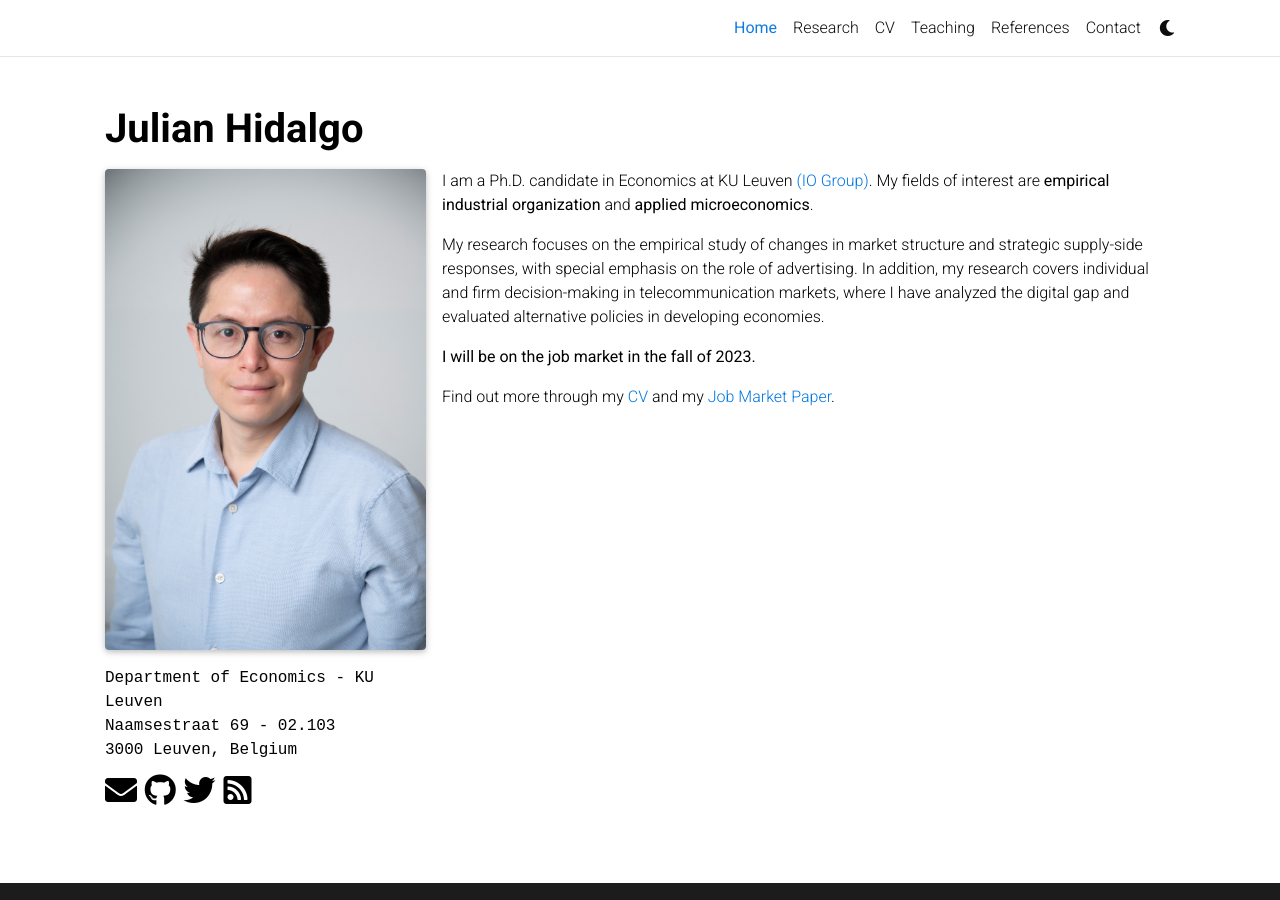
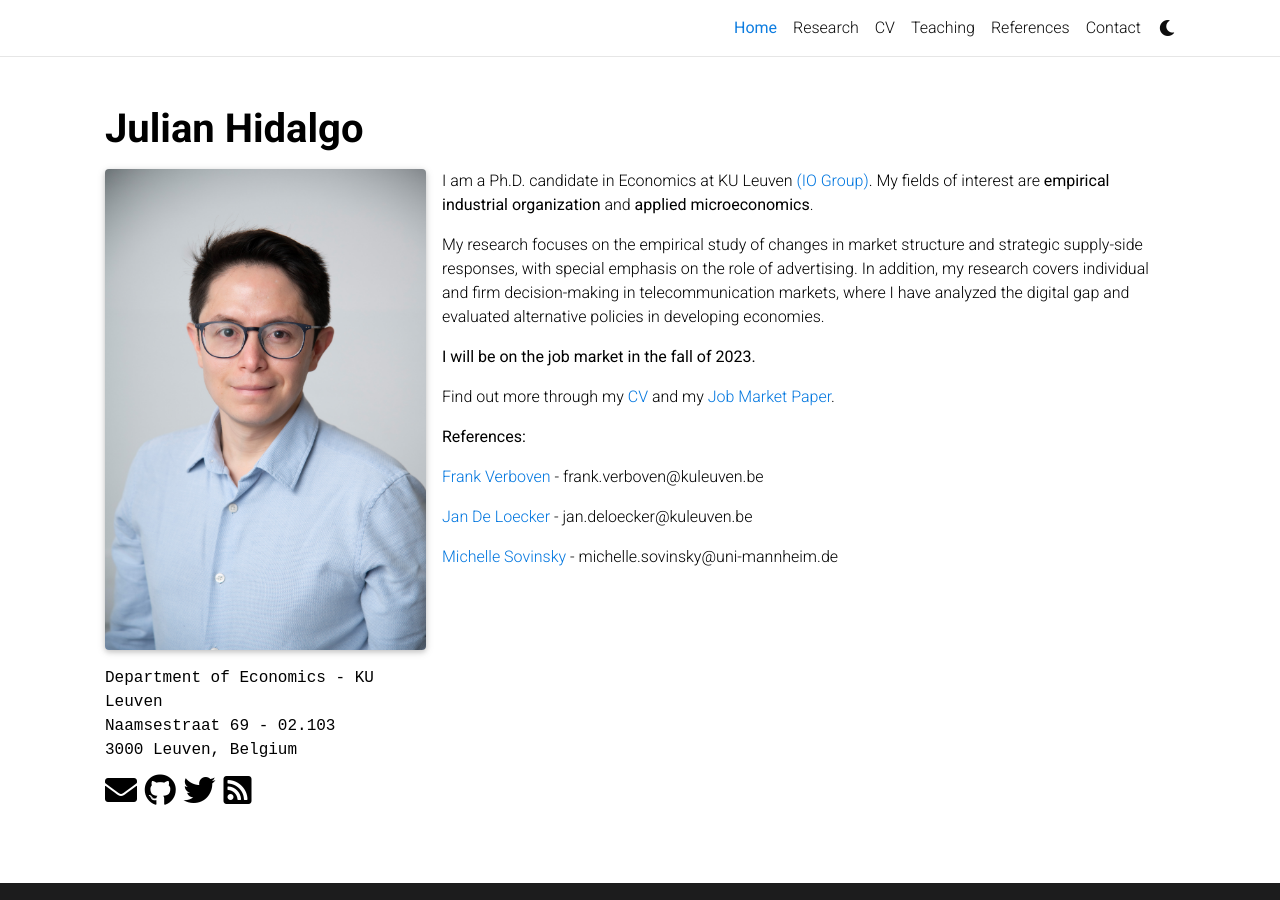
Before and after one commit to JulianHidalgoRodriguez/JulianHidalgoRodriguez.github.io, a Jekyll site: the page built from _pages/about.md, in a window 1280 px wide. Built offline with Jekyll 4.4.1, drawn with Linux system fonts in a browser that asks for light colours; full-size pictures stand in for the smaller copies a plugin makes; comment, search, counter and statistics services are not loaded; a style sheet for code colours, icons or effects is not loaded.

Commit message:
Update about.md

```diff
--- a/_pages/about.md
+++ b/_pages/about.md
@@ -26,3 +26,11 @@ My research focuses on the empirical study of changes in market structure and st
 <b>I will be on the job market in the fall of 2023.</b>
 
 Find out more through my <a href='https://julianhidalgorodriguez.github.io/cv' target='_self'>CV</a> and my <a href='https://julianhidalgorodriguez.github.io/publications' target='_self'>Job Market Paper</a>.
+
+<b>References:</b>
+
+<a href="https://sites.google.com/site/frankverbo/home">Frank Verboven</a> - frank.verboven@kuleuven.be
+
+<a href="https://sites.google.com/site/deloeckerjan/">Jan De Loecker</a> -  jan.deloecker@kuleuven.be
+
+<a href="https://www.vwl.uni-mannheim.de/sovinsky/">Michelle Sovinsky</a> - michelle.sovinsky@uni-mannheim.de
```
